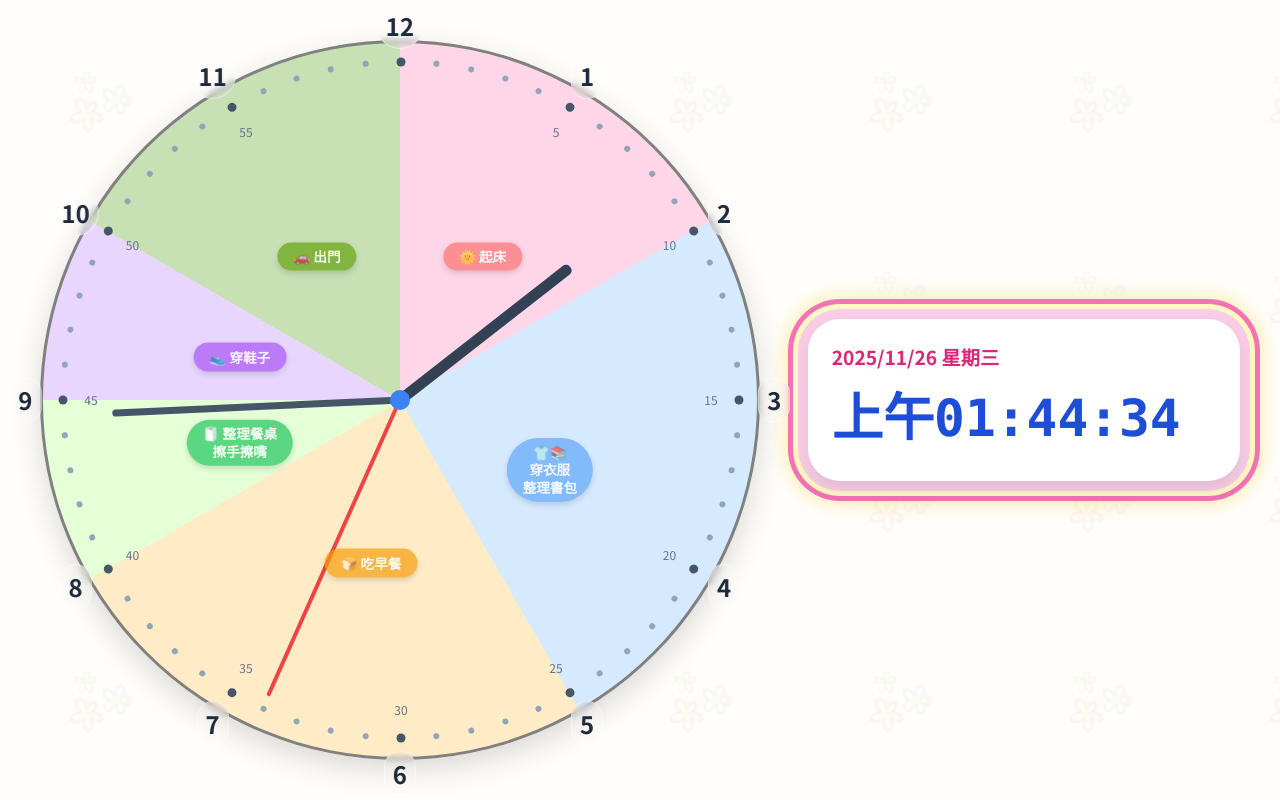
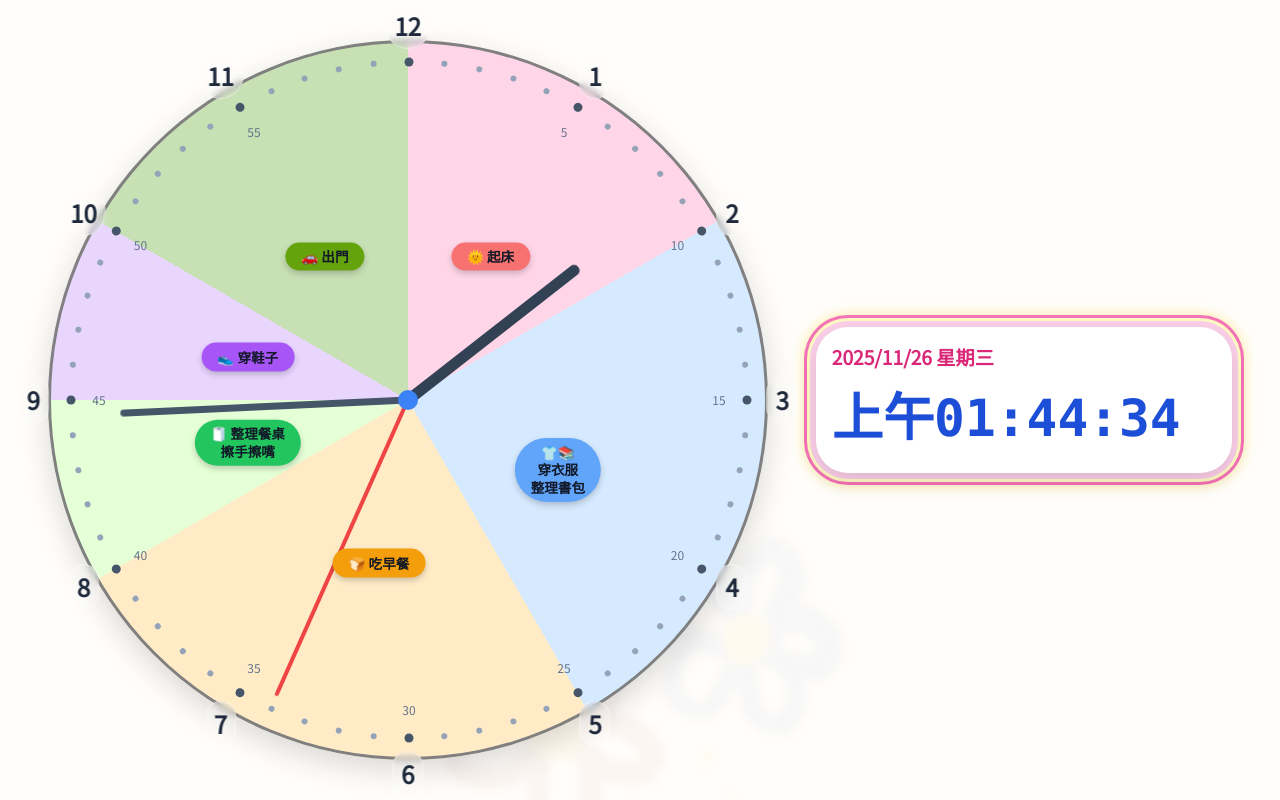
Before and after one commit to HannaHome/baby-clock2, a plain HTML site: page index.html in a window 1280 px wide. Drawn offline with nearby package versions, Linux system fonts and the light colour scheme.

Commit message:
Update index.html

```diff
--- a/index.html
+++ b/index.html
@@ -12,7 +12,7 @@
     <script src="https://cdn.tailwindcss.com"></script>
     <style>
         /* 設定字體為 Noto Sans TC 以確保繁體中文的良好顯示，並使用 Inter 作為英數字體的備選 */
-        @import url('https://fonts.googleapis.com/css2?family=Noto+Sans+TC:wght@300;400;700&display=swap');
+        @import url('https://fonts.googleapis.com/css2?family=Noto+Sans+TC:wght300;400;700&display=swap');
         :root {
             --clock-size: 80vh; /* 預設時鐘大小，會在 JS 中根據方向調整 */
             --primary-color: #3B82F6; /* 藍色，主色調 */
@@ -33,9 +33,9 @@
             -ms-overflow-style: none; /* IE and Edge */
             scrollbar-width: none; /* Firefox */
 
-            /* --- 背景圖片設定開始 --- */
+            /* --- 背景圖片設定開始 (已根據您的要求更新) --- */
             /* 1. 替換此處的 URL 為您希望使用的圖片連結。這是一個柔和的粉彩紋理圖片作為範例。 */
-            background-image: linear-gradient(#FFFFFFA3, #FFFFFFA3), url('https://hannahome.github.io/baby-clock2/background-flower.png'); */
+            background-image: linear-gradient(#FFFFFFA3, #FFFFFFA3), url('https://hannahome.github.io/baby-clock2/background-flower.png');
             /* 2. 設定圖片尺寸與延展 (background-size)
                   - cover: 確保圖片覆蓋整個視窗 (可能會裁切)
                   - contain: 確保圖片完整顯示 (不會裁切，但可能留空)
@@ -48,7 +48,7 @@
                   - repeat-x: 僅水平重複
                   - repeat-y: 僅垂直重複
             */
-            background-repeat: repeat;
+            background-repeat: repeat; /* 設定為重複平鋪 */
             /* 4. 背景固定，捲動時不移動 (維持 fixed 以確保時鐘穩定) */
             background-attachment: fixed;
             /* --- 背景圖片設定結束 --- */
@@ -99,6 +99,9 @@
             transform-origin: center bottom;
             border-radius: 5px;
             z-index: 50;
+            /* FIX: 強制硬體加速，防止移動時產生殘影/累積變黑 */
+            backface-visibility: hidden;
+            will-change: transform;
         }
 
         /* 時針 */
@@ -125,10 +128,11 @@
             transform: translate(-50%, 0) rotate(0deg);
         }
 
-        /* 任務標籤基礎樣式：移除固定顏色，交給 JS 設置 Tailwind class */
+        /* 任務標籤基礎樣式 */
         .task-label {
             position: absolute;
-            color: white;
+            /* 變更：文字顏色改為深灰色，增強對比 */
+            color: #111827;
             padding: 0.35rem 1rem; /* 稍微放大標籤 */
             border-radius: 9999px; /* 圓角 */
             box-shadow: 0 3px 6px rgba(0, 0, 0, 0.2);
@@ -138,8 +142,8 @@
             z-index: 70;
             font-size: 0.85rem;
             transition: transform 0.3s ease; /* 增加過渡效果 */
-            /* 3. 任務標籤半透明 (30% 透明度 = 70% 不透明度) */
-            opacity: 0.7;
+            /* 變更：不透明度提高到 1，確保文字清晰 */
+            opacity: 1;
         }
 
         /* 懸停或點擊時放大 */
@@ -222,27 +226,27 @@
 
 
         /* ---------------------------------------------------- */
-        /* 電子時鐘縮小 20% 調整區域 */
+        /* 電子時鐘縮小調整區域 (已應用) */
         /* ---------------------------------------------------- */
 
         /* 新增：花朵邊框效果 - 取代原本的 Tailwind 邊框樣式 */
         #digital-clock {
             background-color: #FFFFFF;
-            padding: 1.5rem; /* 模擬 p-6 */
+            padding: 1rem; /* 縮小 Padding: 從 1.5rem 縮小到 1rem */
             border-radius: 2rem; /* 稍微加大圓角，模擬 rounded-3xl */
 
             /* 創建多層次，可愛的花朵/波浪邊框效果 (使用 box-shadow) */
             box-shadow:
                 /* 內層陰影 (模擬 shadow-xl) */
                 0 10px 20px rgba(0, 0, 0, 0.1),
-                /* 第一層花瓣色 (淺粉紅) */
-                0 0 0 10px #FBCEE8, /* pink-200 */
-                /* 第二層花瓣色 (柔和黃) */
-                0 0 0 15px #FEF9C3, /* yellow-100 */
-                /* 第三層花瓣色 (深粉紅) */
-                0 0 0 20px #F472B6, /* pink-400 */
-                /* 外層柔和光暈 (轉換為 8 位數 16 進位碼) */
-                0 0 15px 25px #FDE68A80; /* yellow-200 with blur and 50% opacity */
+                /* 第一層花瓣色 (淺粉紅) - 縮小 */
+                0 0 0 6px #FBCEE8, /* pink-200 */
+                /* 第二層花瓣色 (柔和黃) - 縮小 */
+                0 0 0 9px #FEF9C3, /* yellow-100 */
+                /* 第三層花瓣色 (深粉紅) - 縮小 */
+                0 0 0 12px #F472B6, /* pink-400 */
+                /* 外層柔和光暈 - 縮小 */
+                0 0 10px 15px #FDE68A80; /* yellow-200 with blur and 50% opacity */
 
             transition: all 0.5s ease-in-out;
         }
@@ -273,7 +277,7 @@
             .landscape-digital-date { font-size: 1rem; }
         }
         /* ---------------------------------------------------- */
-        /* 電子時鐘縮小 20% 調整區域 結束 */
+        /* 電子時鐘縮小調整區域 結束 */
         /* ---------------------------------------------------- */
 
 
```
